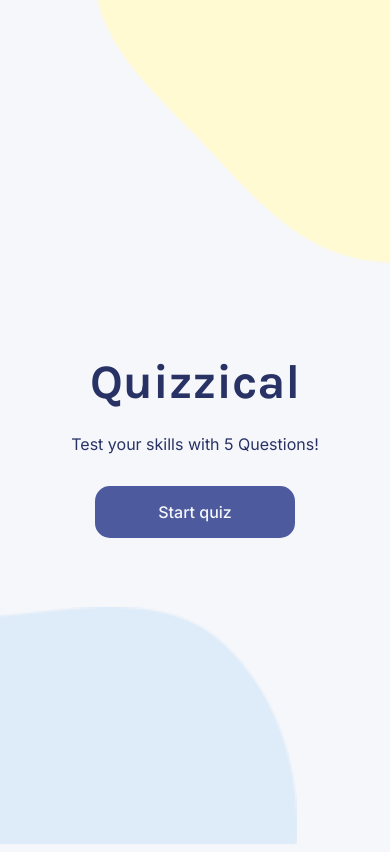
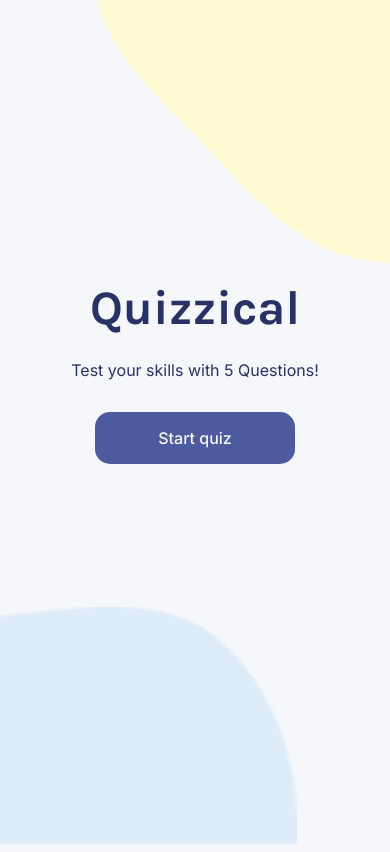
Before and after one commit to jamienorthman/quizzical, a React (Vite) app: page / in a window 390 px wide. Built offline with nearby package versions, Linux system fonts and the light colour scheme; no server answers; the HTML template or start-up script is replaced by a standard one.

Commit message:
has mobile layout, removed flex display for root div, start-quiz div has centered padding

```diff
--- a/src/style.css
+++ b/src/style.css
@@ -20,9 +20,6 @@ body {
 #root {
   max-width: 1280px;
   padding: 2rem;
-  display: flex;
-  justify-content: center;
-  align-items: center;
   margin: auto;
 }
 
@@ -53,6 +50,7 @@ button:hover {
 
 .start-quiz {
   text-align: center;
+  margin: 15em auto;
 }
 
 .title {
@@ -133,14 +131,6 @@ button:hover {
   border: 2px dashed #293264;
 }
 
-/*.correct {
-  background-color: rgb(99, 210, 99);
-}
-
-.incorrect {
-  background-color: rgb(235, 158, 158);
-}*/
-
 .question-container,
 .divider {
   max-width: 90%;
@@ -161,3 +151,14 @@ button:hover {
 .check-answers-btn {
   margin-top: 1em;
 }
+
+@media (max-width: 460px) {
+  .options {
+    flex-direction: column;
+    align-items: center;
+  }
+
+  .check-answers-btn {
+    margin-bottom: 1em;
+  }
+}
```
